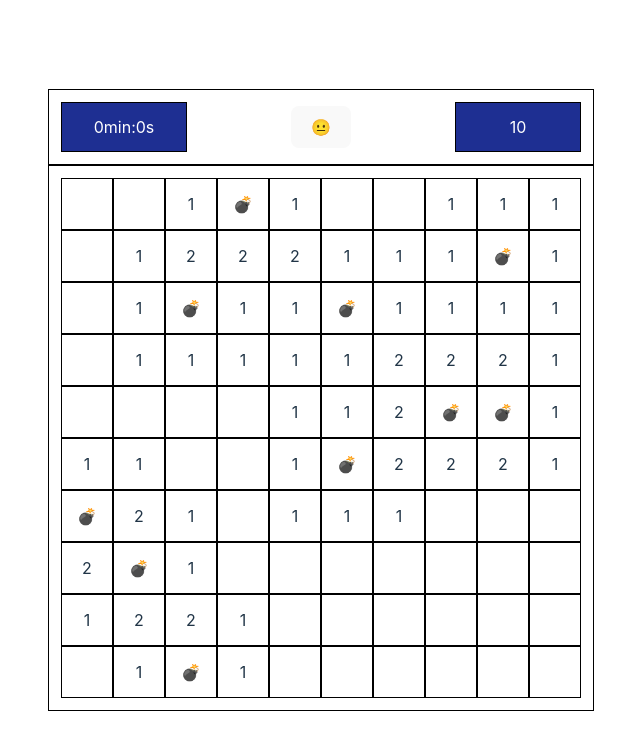
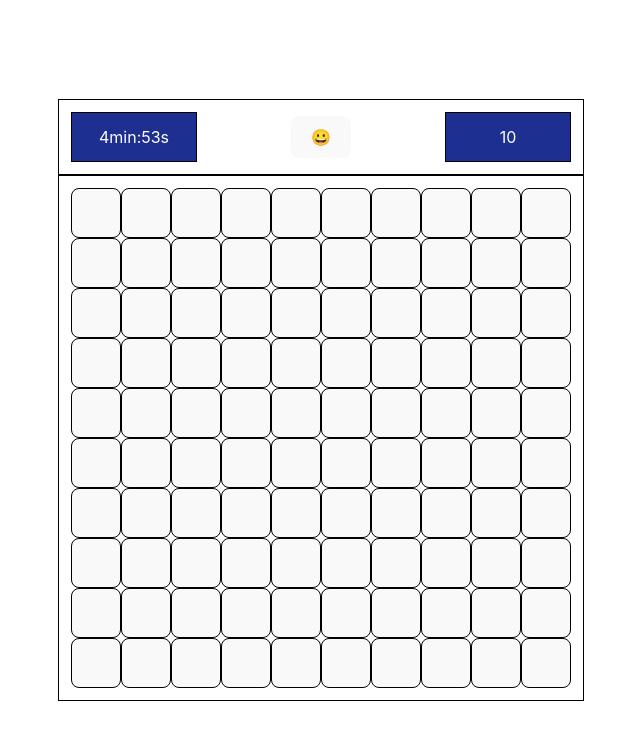
Before and after one commit to WojciechBylica/Saper-TS, a React (Vite) app: page / in a window 1280 px wide. Shown: the top 750 px of the page, without its empty margins (319-959 px from the left). Built offline with nearby package versions, Linux system fonts and the light colour scheme.

Commit message:
changed game time playing to 5mins

```diff
--- a/src/App.tsx
+++ b/src/App.tsx
@@ -111,7 +111,7 @@ function App() {
     // handleClick(id+1)
   };
 
-  const gameLength = 5 * 1_000; // 5min
+  const gameLength = 5 * 60_000; // 5min
   const [countDown, setCountDown] = useState(gameLength);
 
   const resetGame = () => {
@@ -123,6 +123,7 @@ function App() {
   const isExploded = hydratedFields.some((field) => field.state === "exploded");
   const startTimer = countDown === gameLength;
   const isDraw = countDown === 0 && !isExploded;
+
   return (
     <div>
       <div className="controls">
```
